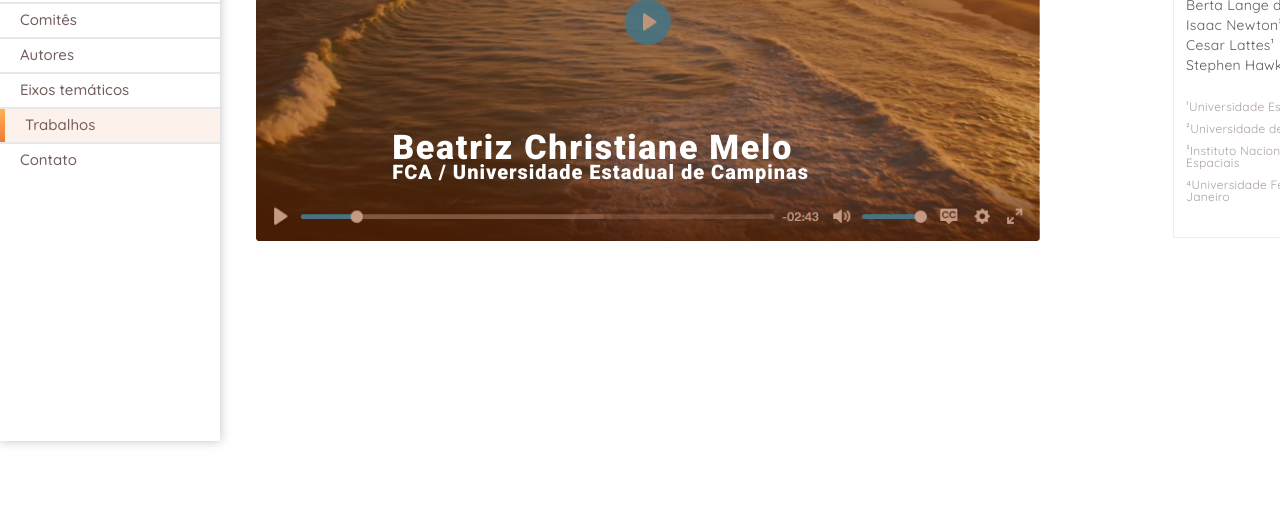
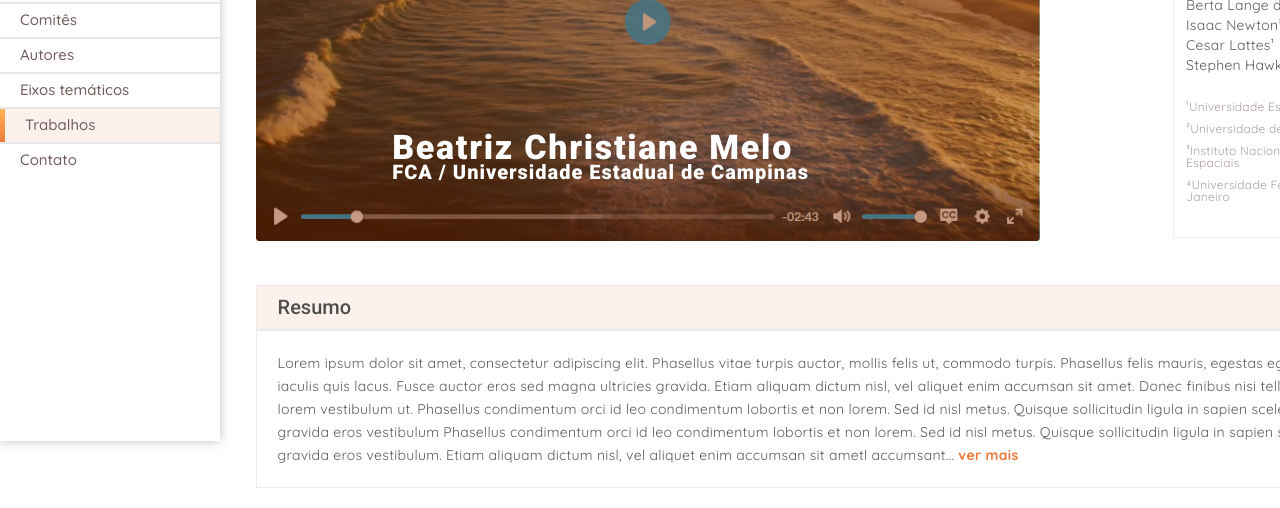
Before and after one commit to Arthurdso/Galoa-Front-End, a plain HTML site: page index.html in a window 1280 px wide. Shown: the part 359-867 px from the top of the page. Before the commit the page ends 800 px from the top, so only its background shows below. Drawn offline with Linux system fonts and the light colour scheme.

Commit message:
Resumo Editado

```diff
--- a/assets/css/style.css
+++ b/assets/css/style.css
@@ -413,6 +413,62 @@ li {
     width: 1242px;
 }
 
+/* RESUMO */
+
+.resumo {
+    width: 1028px;
+}
+
+.resumo-titulo{
+width: 1162px;
+font-family: 'Roboto';
+font-style: normal;
+font-weight: 500;
+font-size: 20px;
+line-height: 25px;
+display: flex;
+align-items: center;
+color: #4E4E4E;
+background-color:#FDF1EB;
+border: 1px solid #ECECEC;
+height: 45px;
+padding-left:2%;
+}
+
+.resumo-texto {
+width: 1162px;
+font-family: 'Quicksand';
+font-style: normal;
+font-weight: 400;
+font-size: 14px;
+line-height: 23px;
+letter-spacing: 0.02em;
+color: #5C5C5C;
+flex: none;
+order: 0;
+align-self: stretch;
+flex-grow: 0;
+margin: 0px 0px;
+border: 1px solid #ECECEC;
+max-height: 1382px;
+padding: 2%;
+}
+
+.btnLerMais {
+    background:none;
+    border:none;
+    color:#ED7839;
+    font-family: 'Quicksand';
+    font-style: normal;
+    font-weight: 400;
+    font-size: 14px;
+    line-height: 23px;
+    letter-spacing: 0.02em;
+}
+#mais{
+    display: none;
+}
+
 
 @media only screen and (max-width: 1412px) {
     .section {
--- /dev/null
+++ b/assets/js/main.js
@@ -0,0 +1,15 @@
+function leiaMais(){
+    const pontos = document.getElementById("pontos");
+    const maisTexto = document.getElementById("mais");
+    const botao = document.getElementById("btnLeiaMais");
+
+    if(pontos.style.display === "none"){
+        pontos.style.display = "inline";
+        maisTexto.style.display = "none";
+        botao.innerHTML = "<strong>ver mais</strong>";
+    }else{
+        pontos.style.display = "none";
+        maisTexto.style.display = "inline";
+        botao.innerHTML = "<strong>ver menos</strong>";
+    }
+}
--- a/index.html
+++ b/index.html
@@ -56,8 +56,6 @@
         </section>
     </header>
     <main>
-
-
         <div class="main-section">
             <section class="video-section">
                 <h2 class="section-video-titulo">Análise sensorial de preparações funcionais desenvolvidas para escolares entre 09 e 15 anos, do município de Campinas/SP </h2>
@@ -109,6 +107,48 @@
                 </div>
             </section>
         </div>
+
+        <section class="resumo-section">
+            <div class="resumo">
+                <h2 class="resumo-titulo">Resumo</h2>
+                <p class="resumo-texto">Lorem ipsum dolor sit amet, consectetur adipiscing elit. Phasellus vitae turpis auctor,
+                    mollis felis ut, commodo turpis. Phasellus felis mauris, egestas eget cursus et, iaculis
+                    quis lacus. Fusce auctor eros sed magna ultricies gravida. Etiam aliquam dictum nisl, vel
+                    aliquet enim accumsan sit amet. Donec finibus nisi tellus, ut viverra lorem vestibulum ut.
+                    Phasellus condimentum orci id leo condimentum lobortis et non lorem. Sed id nisl metus. Quisque
+                    sollicitudin ligula in sapien scelerisque, ac gravida eros vestibulum Phasellus condimentum orci
+                    id leo condimentum lobortis et non lorem. Sed id nisl metus. Quisque sollicitudin ligula in sapien
+                    scelerisque, ac gravida eros vestibulum.  Etiam aliquam dictum nisl, vel aliquet enim accumsan sit
+                    ametl accumsant<span id="pontos">...</span> <span id="mais"> enim accumsan sit amet. Donec finibus
+                    nisi tellus, ut viverra lorem vestibulum ut. Phasellus condimentum orci id leo condimentum lobortis
+                    et non lorem. Sed id nisl metus. Quisque sollicitudin ligula in sapien scelerisque, ac gravida eros
+                    vestibulum.<br><br>
+
+                    Fusce vitae luctus dui. Donec id euismod mauris, in volutpat urna. Proin dapibus consequat feugiat.
+                    Proin dictum justo arcu, quis vestibulum augue lacinia quis. Sed dignissim dui nulla, ut faucibus mauris
+                    sodales id. Aliquam erat volutpat. Maecenas dolor enim, tincidunt id elit non, suscipit interdum turpis.
+                    Etiam finibus urna libero, eget interdum eros volutpat ullamcorper. Pellentesque et pretium lorem. Aenean
+                    interdum quis diam ac porttitor. Cras nec ipsum pulvinar, pharetra libero non, ornare enim. Etiam in laoreet
+                    odio.<br><br>
+
+                    Nam eget tristique elit, at fermentum tellus. Mauris scelerisque ligula id eleifend feugiat. Donec eleifend
+                    vehicula sem nec dapibus. Integer scelerisque neque dui, in lacinia erat molestie eu. Phasellus maximus dui eget
+                    lacus porta tempor. Ut ex nibh, dignissim quis purus semper, efficitur facilisis turpis. Praesent blandit elementum
+                    ultricies. Aliquam sit amet enim sit amet nulla pulvinar lobortis consectetur non odio. Phasellus at lacus hendrerit,
+                    vulputate nisi sit amet, viverra mauris. Etiam eu scelerisque orci. Quisque sagittis, mi vitae pharetra iaculis, orci
+                    elit eleifend massa, eu posuere mauris odio id odio. Morbi eu libero luctus, consectetur lorem vel, interdum sapien.
+                    Aenean in porta arcu. Maecenas eu maximus massa.<br><br>
+
+                    Praesent velit dolor, dignissim sed quam ac, efficitur porta justo. Pellentesque porta pharetra felis ut hendrerit.
+                    Nulla facilisi. Aliquam erat volutpat. Nunc sit amet faucibus quam. Maecenas dapibus luctus dolor at viverra. Duis nec
+                    fringilla libero. Duis risus nibh, viverra ac orci nec, iaculis dictum sem. Aliquam at malesuada arcu. Aliquam erat volutpat.
+                    Donec varius ipsum purus, ut vehicula purus placerat vitae. Lorem ipsum dolor sit amet, consectetur adipiscing elit. </span>
+                    <button onclick="leiaMais()" class="btnLerMais" id="btnLeiaMais"><strong>ver mais</strong> </button>
+                    </p>
+
+            </div>
+        </section>
     </main>
+    <script type="text/javascript" src="assets/js/main.js"></script>
 </body>
 </html>
```
